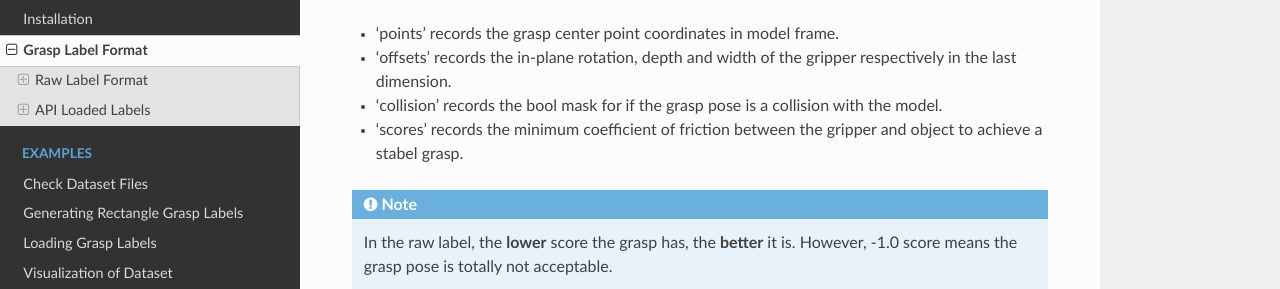
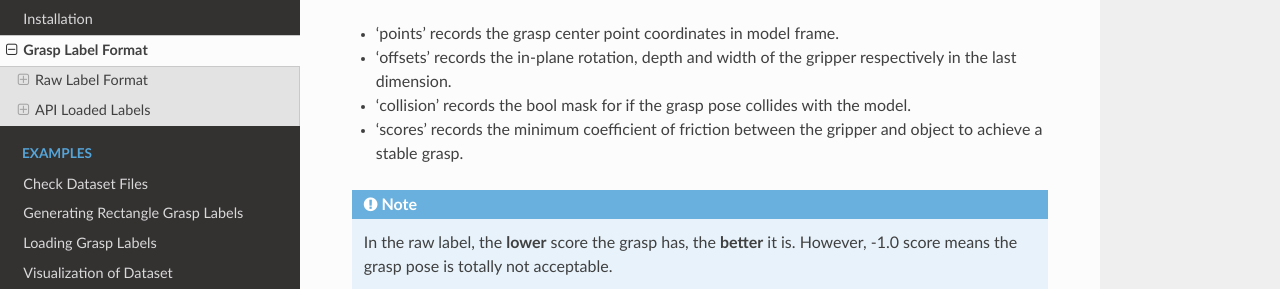
Before and after one commit to graspnet/graspnetAPI, a Sphinx documentation site: the page built from docs/source/grasp_format.rst, in a window 1280 px wide and 900 px high, scrolled down 521 px. Shown: the part 162-451 px from the top of the window. Built offline with Sphinx 7.4.7 and the Read the Docs theme 2.0.0, drawn with Linux system fonts in a browser that asks for light colours; pages that are not in the unit, such as notebooks, are missing from menus.

Commit message:
modify spelling error

```diff
--- a/docs/source/grasp_format.rst
+++ b/docs/source/grasp_format.rst
@@ -36,9 +36,9 @@ The raw label on each object is a list of numpy arrays.
 
 - 'offsets' records the in-plane rotation, depth and width of the gripper respectively in the last dimension.
 
-- 'collision' records the bool mask for if the grasp pose is a collision with the model.
+- 'collision' records the bool mask for if the grasp pose collides with the model.
 
-- 'scores' records the minimum coefficient of friction between the gripper and object to achieve a stabel grasp.
+- 'scores' records the minimum coefficient of friction between the gripper and object to achieve a stable grasp.
 
 .. note::
 
```
